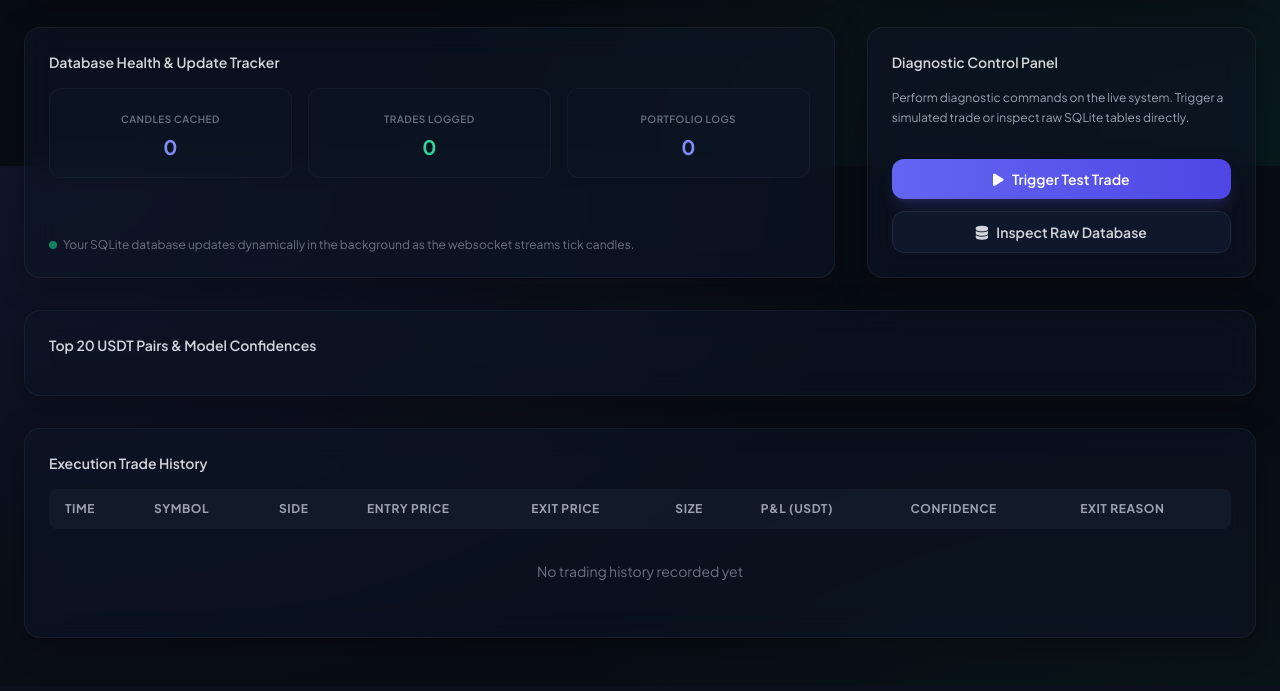
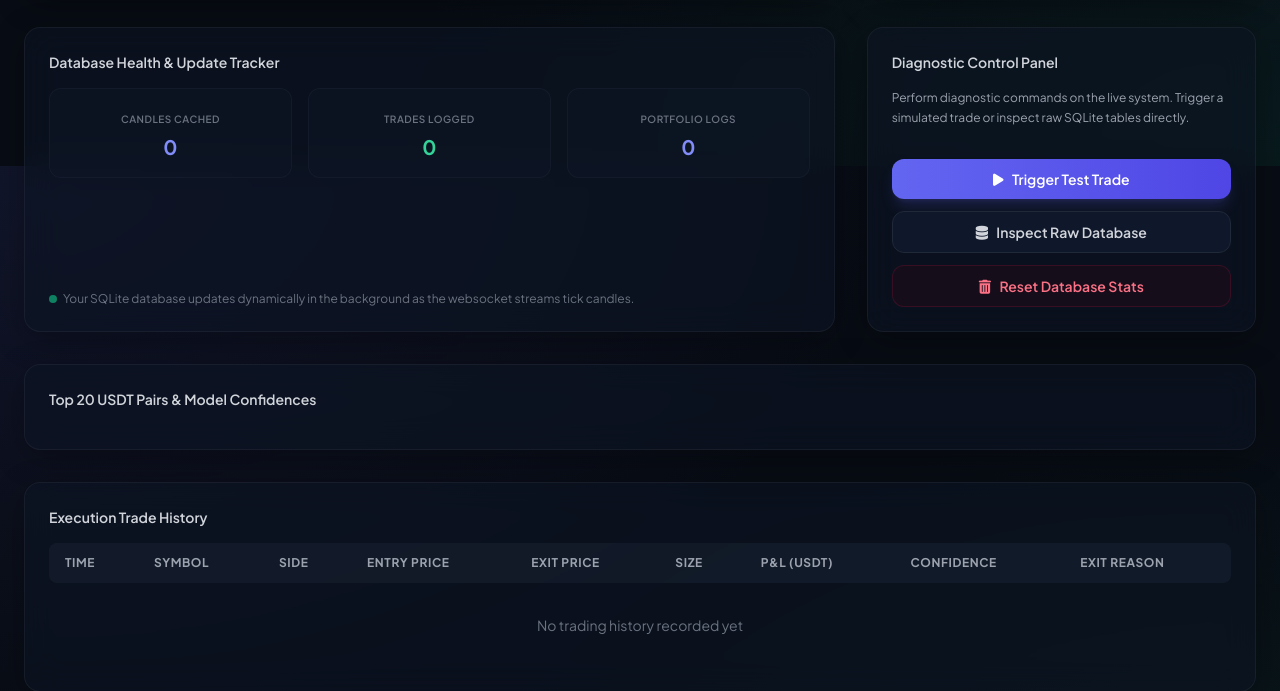
Before and after one commit to siddy-p/AI-crypto-paper-trader, a Flask app: page / in a window 1280 px wide. Shown: the part 634-1325 px from the top of the page. Before the commit the page ends 1280 px from the top, so only its background shows below. Run offline with Flask 3, Linux system fonts and the light colour scheme; data that the repository does not hold is empty; some libraries are stand-ins or nearby versions.

Commit message:
Upgrade: Add Reset Database button to control panel to reset persistent history and cash balances to user configured levels

```diff
--- a/src/dashboard.py
+++ b/src/dashboard.py
@@ -206,6 +206,27 @@ def create_app(trader_bot):
             logger.error(f"Error executing db_inspect: {e}")
             return jsonify({"success": False, "error": str(e)}), 500
 
+    @app.route("/api/db_reset", methods=["POST"])
+    def api_db_reset():
+        try:
+            # Clear historical records
+            database.execute_write("DELETE FROM trades")
+            database.execute_write("DELETE FROM portfolio_history")
+            database.execute_write("DELETE FROM daily_reports")
+
+            # Reset in-memory balance to the environment variable configuration value
+            with trader_bot.lock:
+                trader_bot.simulated_usdt = config.INITIAL_USDT_BALANCE
+
+            # Log new initial snapshot
+            database.log_portfolio(config.INITIAL_USDT_BALANCE, config.INITIAL_USDT_BALANCE)
+
+            logger.info(f"User requested database reset. Initial balance reset to ${config.INITIAL_USDT_BALANCE}")
+            return jsonify({"success": True, "message": f"Successfully reset database stats! Initial balance is now set to ${config.INITIAL_USDT_BALANCE}."})
+        except Exception as e:
+            logger.error(f"Failed to reset database: {e}")
+            return jsonify({"success": False, "error": str(e)}), 500
+
     return app
 
 def run_dashboard(app, host=config.DASHBOARD_HOST, port=config.DASHBOARD_PORT):
--- a/src/templates/index.html
+++ b/src/templates/index.html
@@ -236,6 +236,9 @@
                     <button onclick="openDbInspector()" class="w-full py-2.5 px-4 rounded-xl bg-slate-900 hover:bg-slate-800 border border-gray-800 font-semibold text-gray-300 active:translate-y-0.5 transition-all text-sm">
                         <i class="fas fa-database mr-1.5"></i> Inspect Raw Database
                     </button>
+                    <button id="btn-reset-db" onclick="resetDatabase()" class="w-full py-2.5 px-4 rounded-xl bg-rose-950/20 hover:bg-rose-900/30 border border-rose-900/30 hover:border-rose-500/40 font-semibold text-rose-400 hover:text-rose-300 active:translate-y-0.5 transition-all text-sm">
+                        <i class="fas fa-trash-alt mr-1.5"></i> Reset Database Stats
+                    </button>
                 </div>
             </div>
         </section>
@@ -387,6 +390,33 @@
             } finally {
                 btn.disabled = false;
                 btn.innerHTML = '<i class="fas fa-play mr-1.5"></i> Trigger Test Trade';
+            }
+        }
+
+        // Reset database history via API
+        async function resetDatabase() {
+            if (!confirm("Are you sure you want to reset the database and wipe all trading history? This will set your starting balance back to the configured default cash value.")) {
+                return;
+            }
+            const btn = document.getElementById('btn-reset-db');
+            btn.disabled = true;
+            btn.innerHTML = '<i class="fas fa-spinner animate-spin mr-1.5"></i> Resetting...';
+            try {
+                const response = await fetch('/api/db_reset', { method: 'POST' });
+                const data = await response.json();
+                if (data.success) {
+                    alert(data.message);
+                    fetchStatus();
+                    window.location.reload();
+                } else {
+                    alert("Error: " + data.error);
+                }
+            } catch (error) {
+                console.error("Error resetting database:", error);
+                alert("Request failed. Please check if your Render web service is awake.");
+            } finally {
+                btn.disabled = false;
+                btn.innerHTML = '<i class="fas fa-trash-alt mr-1.5"></i> Reset Database Stats';
             }
         }
 
```
